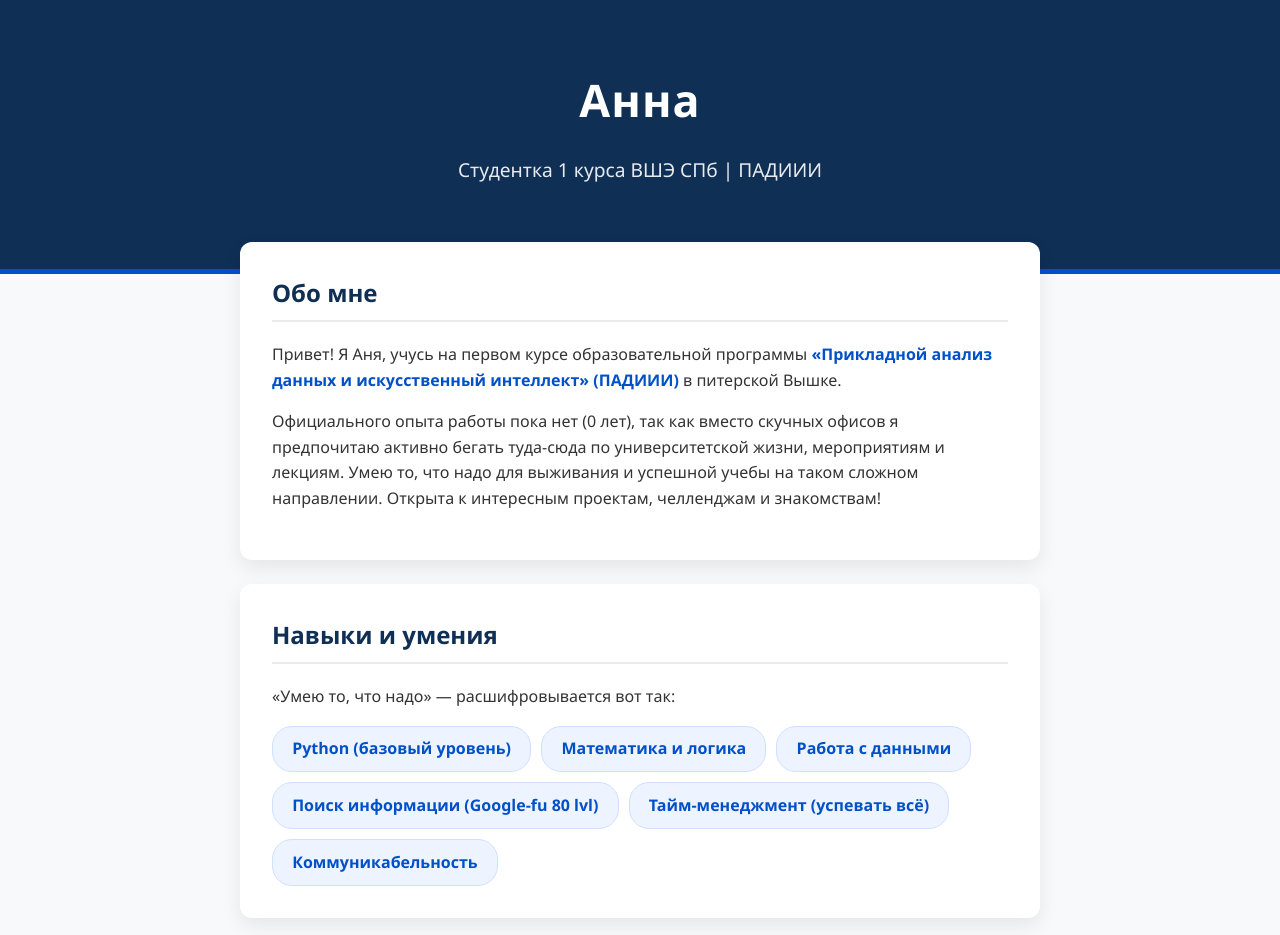
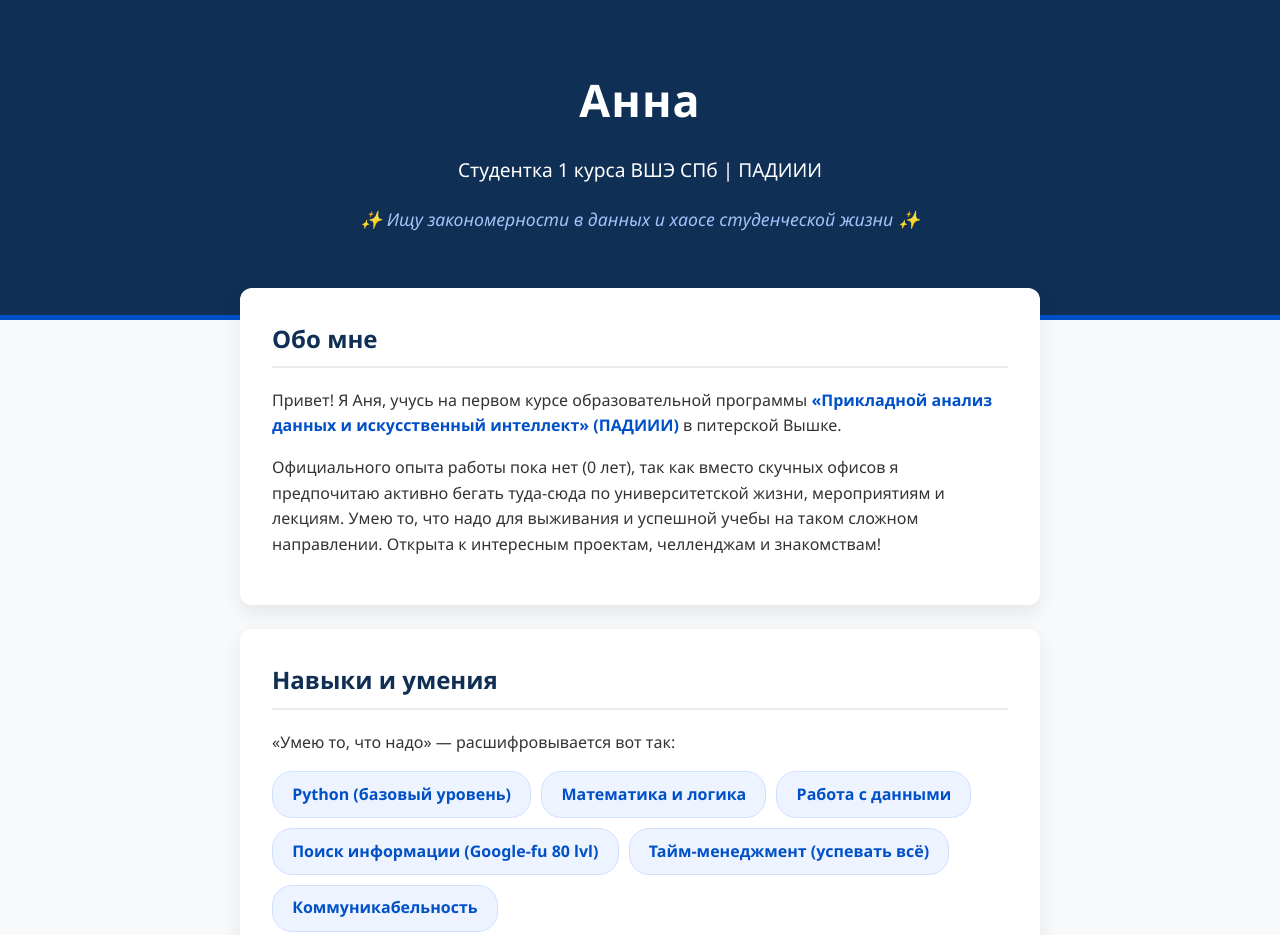
Before and after one commit to Anufrievaa/Anufrievaa.github.io, a plain HTML site: page index.html in a window 1280 px wide. Shown: the top 935 px of the page. Drawn offline with Linux system fonts and the light colour scheme.

Commit message:
Update index.html

```diff
--- a/index.html
+++ b/index.html
@@ -12,6 +12,7 @@
             --text-color: #333;
             --card-bg: #ffffff;
         }
+
         body {
             font-family: 'Segoe UI', Tahoma, Geneva, Verdana, sans-serif;
             margin: 0;
@@ -19,24 +20,62 @@
             background-color: var(--bg-color);
             color: var(--text-color);
             line-height: 1.6;
+            overflow-x: hidden; /* Чтобы анимации не создавали скролл */
         }
+
+        /* --- АНИМАЦИИ --- */
+        @keyframes slideDown {
+            from { opacity: 0; transform: translateY(-30px); }
+            to { opacity: 1; transform: translateY(0); }
+        }
+
+        @keyframes slideUp {
+            from { opacity: 0; transform: translateY(40px); }
+            to { opacity: 1; transform: translateY(0); }
+        }
+
+        @keyframes float {
+            0% { transform: translateY(0px); }
+            50% { transform: translateY(-10px); }
+            100% { transform: translateY(0px); }
+        }
+
+        /* --- ШАПКА --- */
         header {
             background-color: var(--hse-blue);
             color: white;
             text-align: center;
             padding: 4rem 1rem;
             border-bottom: 5px solid var(--accent-color);
+            position: relative;
         }
+
         header h1 {
             margin: 0;
             font-size: 2.8rem;
             letter-spacing: 1px;
+            animation: slideDown 0.8s ease-out forwards;
         }
-        header p {
+
+        header .subtitle {
             font-size: 1.2rem;
             opacity: 0.9;
             font-weight: 300;
+            animation: slideDown 0.8s ease-out 0.2s forwards;
+            opacity: 0; /* Изначально скрыто для анимации */
         }
+
+        /* Та самая фраза на первой строке */
+        header .catchphrase {
+            font-size: 1.1rem;
+            margin-top: 15px;
+            color: #a3c2fa;
+            font-style: italic;
+            animation: slideDown 0.8s ease-out 0.4s forwards, float 4s ease-in-out infinite 1.2s;
+            opacity: 0;
+        }
+
+        /* --- КОНТЕЙНЕР --- */
         .container {
             max-width: 800px;
             margin: -2rem auto 2rem auto;
@@ -44,23 +83,41 @@
             position: relative;
             z-index: 10;
         }
+
+        /* --- КАРТОЧКИ --- */
         .card {
             background: var(--card-bg);
             border-radius: 12px;
             padding: 2rem;
             margin-bottom: 1.5rem;
             box-shadow: 0 8px 20px rgba(0,0,0,0.08);
-            transition: transform 0.2s;
+            transition: transform 0.3s ease, box-shadow 0.3s ease;
+
+            /* Анимация появления карточек */
+            opacity: 0;
+            animation: slideUp 0.6s ease-out forwards;
         }
+
+        /* Задержка появления для каждой карточки по очереди */
+        .card:nth-child(1) { animation-delay: 0.5s; }
+        .card:nth-child(2) { animation-delay: 0.7s; }
+        .card:nth-child(3) { animation-delay: 0.9s; }
+        .card:nth-child(4) { animation-delay: 1.1s; }
+
+        /* Эффект при наведении на карточку */
         .card:hover {
-            transform: translateY(-3px);
+            transform: translateY(-5px) scale(1.01);
+            box-shadow: 0 12px 25px rgba(0,0,0,0.12);
         }
+
         h2 {
             color: var(--hse-blue);
             border-bottom: 2px solid #eaeaea;
             padding-bottom: 0.5rem;
             margin-top: 0;
         }
+
+        /* --- НАВЫКИ --- */
         .skills-list {
             display: flex;
             flex-wrap: wrap;
@@ -69,6 +126,7 @@
             padding: 0;
             margin: 0;
         }
+
         .skills-list li {
             background: #eef4ff;
             color: var(--accent-color);
@@ -76,7 +134,18 @@
             border-radius: 20px;
             font-weight: 600;
             border: 1px solid #d0e0ff;
+            transition: all 0.3s ease;
         }
+
+        /* Анимация прыжка навыка при наведении */
+        .skills-list li:hover {
+            background: var(--accent-color);
+            color: white;
+            transform: translateY(-3px) scale(1.05);
+            box-shadow: 0 4px 10px rgba(0, 80, 200, 0.3);
+        }
+
+        /* --- КОНТАКТЫ --- */
         .contact-links a {
             display: inline-block;
             margin-right: 15px;
@@ -87,11 +156,14 @@
             border-radius: 8px;
             text-decoration: none;
             font-weight: bold;
-            transition: background 0.3s;
+            transition: all 0.3s ease;
         }
+
         .contact-links a:hover {
             background-color: var(--hse-blue);
+            transform: scale(1.05);
         }
+
         .highlight {
             font-weight: bold;
             color: var(--accent-color);
@@ -102,7 +174,10 @@
 
     <header>
         <h1>Анна</h1>
-        <p>Студентка 1 курса ВШЭ СПб | ПАДИИИ</p>
+        <p class="subtitle">Студентка 1 курса ВШЭ СПб | ПАДИИИ</p>
+
+        <!-- ТА САМАЯ ФРАЗА ОБО МНЕ -->
+        <p class="catchphrase">✨ Ищу закономерности в данных и хаосе студенческой жизни ✨</p>
     </header>
 
     <div class="container">
@@ -137,9 +212,10 @@
         <section class="card">
             <h2>Связаться со мной</h2>
             <div class="contact-links">
+                <!-- НЕ ЗАБУДЬ ВСТАВИТЬ СВОИ ССЫЛКИ -->
                 <a href="https://github.com/Anufrievaa" target="_blank">Мой GitHub</a>
-                <a href="https://t.me/@bebebebbrr" target="_blank">Telegram</a>
-                <a href="mailto:anvaanufrieva@edu.hse.ru">Email (HSE)</a>
+                <a href="https://t.me/твой_телеграм" target="_blank">Telegram</a>
+                <a href="mailto:твоя_почта@edu.hse.ru">Email (HSE)</a>
             </div>
         </section>
 
```
